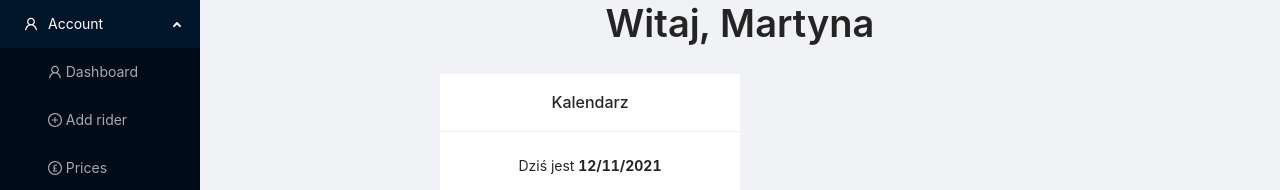
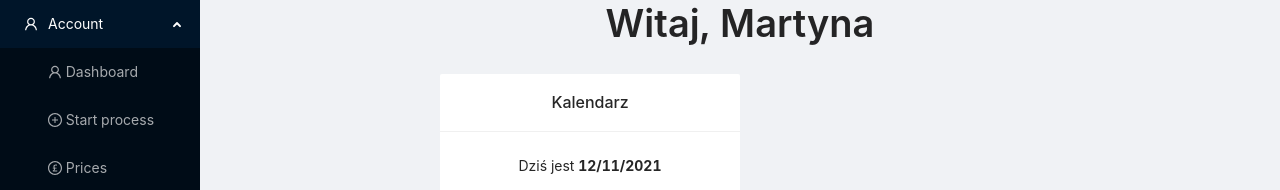
Before and after one commit to pannaAdrianna/martina, a React (Create React App) app: page /main in a window 1280 px wide. Shown: the top 190 px of the page. Built offline with nearby package versions, Linux system fonts and the light colour scheme; no server answers; the database is empty.

Commit message:
update added steps

```diff
--- a/src/components/KidFinder.js
+++ b/src/components/KidFinder.js
@@ -1,6 +1,6 @@
 import {Alert, Button, Card, Form, Input, Space} from "antd";
 import firebase from "firebase/compat";
-import {useEffect, useRef, useState} from "react";
+import {useCallback, useEffect, useRef, useState} from "react";
 import {v4 as uuidv4} from 'uuid';
 import Title from "antd/es/typography/Title";
 import Search from "antd/es/input/Search";
@@ -31,6 +31,7 @@ export const KidFinder = () => {
     const [patients, setPatients] = useState([]);
     const ref = firebase.firestore().collection('kids');
     const [filtered, setFiltered] = useState([])
+    const [idKid, setIdKid] = useState('initial')
 
 
     useEffect(() => {
@@ -46,7 +47,11 @@ export const KidFinder = () => {
         setFiltered(patients.filter((row) => {
             return row.name.toLowerCase().includes(value.toLowerCase());
         }));
+    }
 
+
+    const parentToChild = () => {
+        setIdKid("diffrentID");
 
     }
 
@@ -80,6 +85,7 @@ export const KidFinder = () => {
             {/*<Title level={5}>Items length: {patients.length}</Title>*/}
             <Search placeholder="Find Kid by name" onSearch={onSearch} style={{width: 200}}/>
             <RidersTable data={filtered}/>
+            ID kID Kid finder: {idKid}
             {/* eslint-disable-next-line array-callback-return */}
 
 
--- a/src/components/MainPage.js
+++ b/src/components/MainPage.js
@@ -29,7 +29,7 @@ const MainPage = ({children}) => {
 
     const components = {
         'Prices': <Prices/>,
-        'Add rider': <Process/>,
+        'Start process': <Process/>,
         'Dashboard': <Dashboard/>,
 
     };
--- a/src/components/Process.js
+++ b/src/components/Process.js
@@ -10,11 +10,18 @@ import {UserOutlined} from "@ant-design/icons";
 
 const {Step} = Steps;
 
+
+const Process = () => {
+
+    const [current, setCurrent] = useState(0);
+    const [id, setId] = useState('')
+
+
     const steps = [
         {
             title: 'Wybierz jeźdźca',
             icon: <UserOutlined/>,
-        content: <KidFinder/>,
+            content: <KidFinder idKid={(value)=>{setId(value)}}/>,
         },
         {
             title: 'Wybierz typ jazdy',
@@ -33,9 +40,6 @@ const steps = [
         },
     ];
 
-const Process = () => {
-
-    const [current, setCurrent] = useState(0);
 
     const next = () => {
         setCurrent(current + 1);
@@ -44,6 +48,7 @@ const Process = () => {
     const prev = () => {
         setCurrent(current - 1);
     };
+
 
 
     return (
--- a/src/components/RidersTable.js
+++ b/src/components/RidersTable.js
@@ -1,5 +1,5 @@
 import React, {useEffect, useState} from 'react';
-import { Table, Radio, Divider } from 'antd';
+import {Table, Radio, Divider} from 'antd';
 
 import PropTypes from "prop-types";
 
@@ -22,28 +22,22 @@ const columns = [
 ];
 
 
-
-const RidersTable = (props) => {
-    const[selectedID, setSelectedID]=useState()
+function RidersTable(props) {
+    const [selectedID, setSelectedID] = useState()
 
     const rowSelection = {
         onChange: (selectedRowKeys, selectedRows) => {
             console.log(`selectedRowKeys: ${selectedRowKeys}`, 'selectedRows: ', selectedRows);
             setSelectedID(selectedRowKeys)
         }
-
-
     };
 
     useEffect(() => {
         document.title = `Riders Table`
     }, [])
 
-
     return (
         <div>
-
-
             <Table
                 rowSelection={{
                     type: 'radio',
@@ -57,6 +51,6 @@ const RidersTable = (props) => {
 };
 
 RidersTable.propTypes = {
-data: PropTypes.array.isRequired
+    data: PropTypes.array.isRequired
 }
 export default RidersTable;
--- a/src/components/Sider.js
+++ b/src/components/Sider.js
@@ -29,7 +29,7 @@ export default function Sider(props) {
             path: '/dashboard'
         },
         {
-            text: 'Add rider',
+            text: 'Start process',
             icon: <PlusCircleOutlined color="secondary"/>,
             // path: '/test2'
         },
```
Lines whose indentation alone changed are shown as unchanged.
